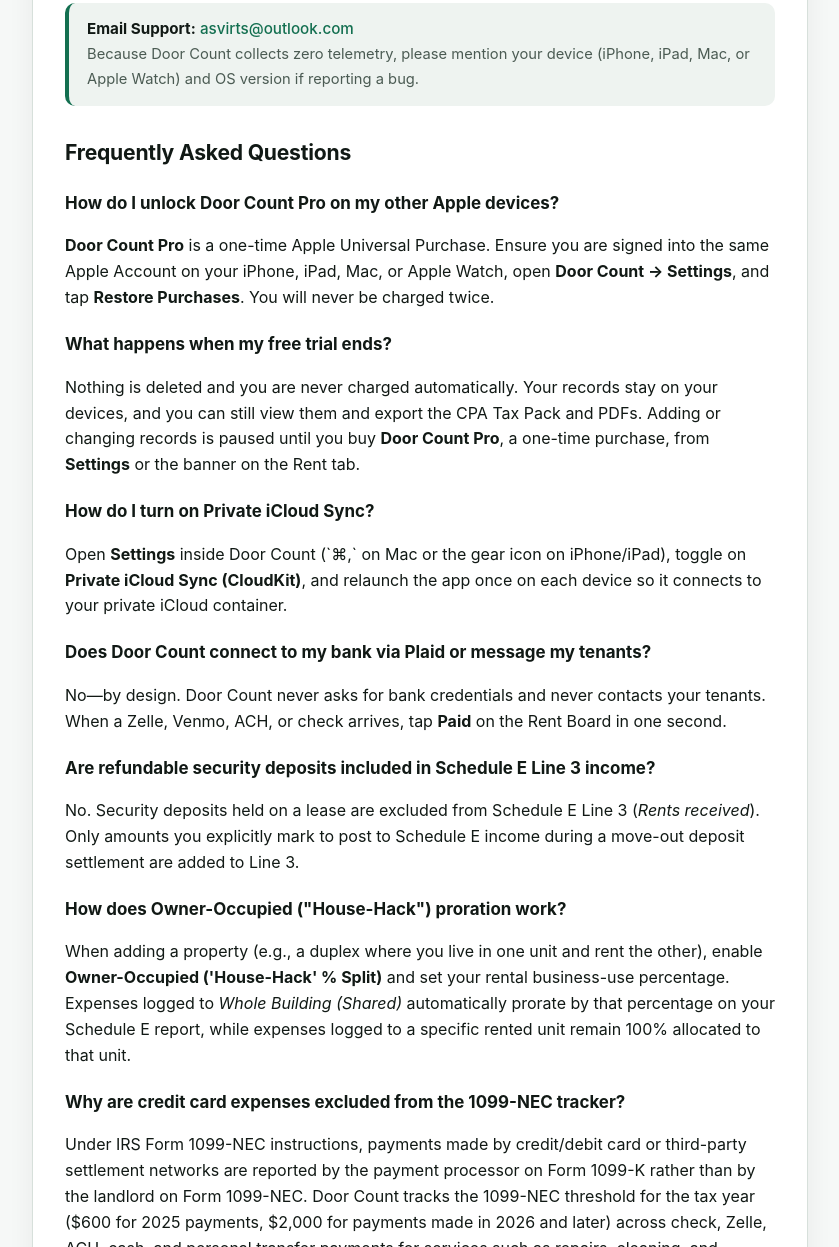
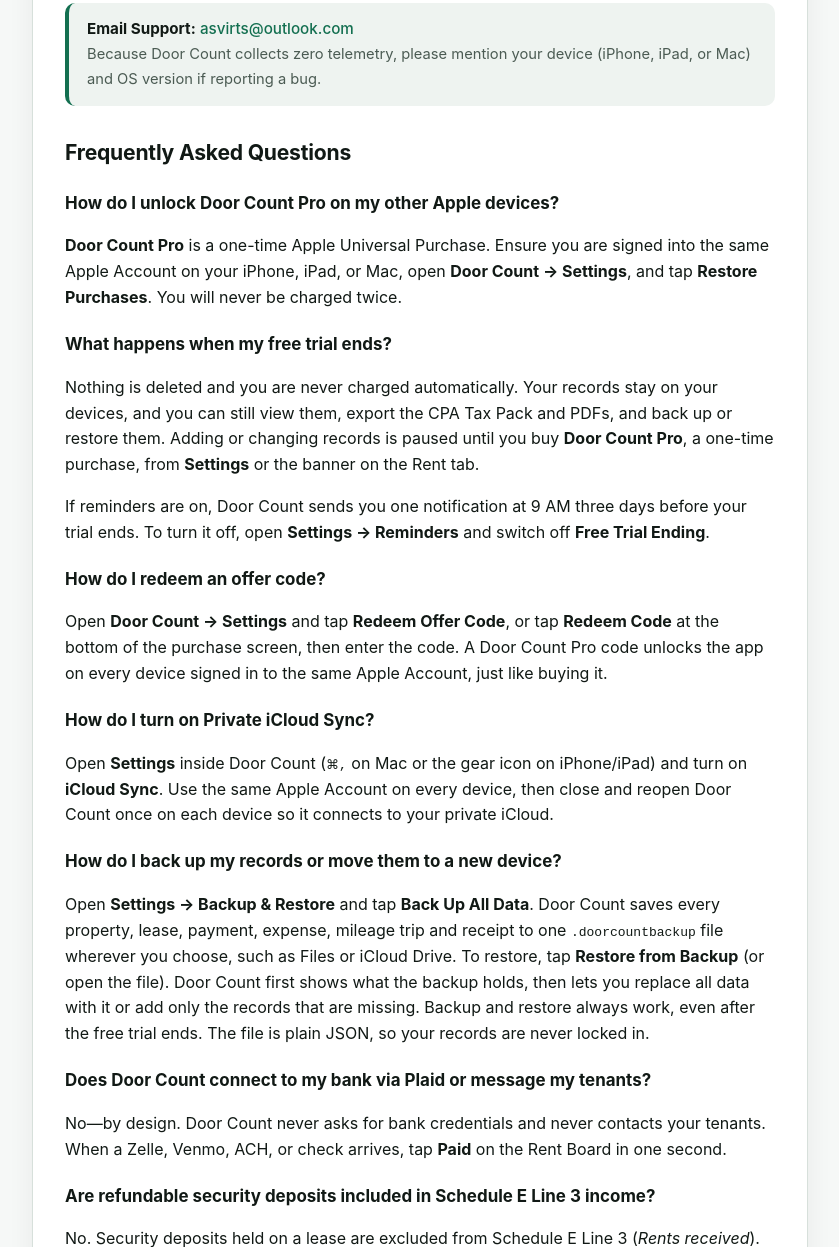
Before and after one commit to asvirts/door-count-privacy, a plain HTML site: page support.html in a window 1280 px wide. Shown: the part 344-1591 px from the top of the page, without its empty margins (220-1059 px from the left). Drawn offline with Linux system fonts and the light colour scheme.

Commit message:
Update pages for 1.0: no Apple Watch, backups, trial reminder, offer codes
Co-Authored-By: Claude Opus 5.5 <noreply@anthropic.com>

```diff
--- a/support.html
+++ b/support.html
@@ -4,7 +4,7 @@
   <meta charset="utf-8">
   <meta name="viewport" content="width=device-width, initial-scale=1">
   <title>Support &amp; FAQ — Door Count</title>
-  <meta name="description" content="Customer support, troubleshooting, iCloud Sync setup, and FAQs for Door Count on iPhone, iPad, Mac, and Apple Watch.">
+  <meta name="description" content="Customer support, troubleshooting, iCloud Sync setup, and FAQs for Door Count on iPhone, iPad, and Mac.">
   <link rel="icon" type="image/png" href="./app-icon.png">
   <link rel="stylesheet" href="./styles.css">
 </head>
@@ -32,24 +32,37 @@
 
       <div class="callout">
         <strong>Email Support:</strong> <a href="mailto:asvirts@outlook.com?subject=Door%20Count%20Support">asvirts@outlook.com</a><br>
-        <span class="muted">Because Door Count collects zero telemetry, please mention your device (iPhone, iPad, Mac, or Apple Watch) and OS version if reporting a bug.</span>
+        <span class="muted">Because Door Count collects zero telemetry, please mention your device (iPhone, iPad, or Mac) and OS version if reporting a bug.</span>
       </div>
 
       <h2>Frequently Asked Questions</h2>
 
       <h3>How do I unlock Door Count Pro on my other Apple devices?</h3>
       <p>
-        <strong>Door Count Pro</strong> is a one-time Apple Universal Purchase. Ensure you are signed into the same Apple Account on your iPhone, iPad, Mac, or Apple Watch, open <strong>Door Count → Settings</strong>, and tap <strong>Restore Purchases</strong>. You will never be charged twice.
+        <strong>Door Count Pro</strong> is a one-time Apple Universal Purchase. Ensure you are signed into the same Apple Account on your iPhone, iPad, or Mac, open <strong>Door Count → Settings</strong>, and tap <strong>Restore Purchases</strong>. You will never be charged twice.
       </p>
 
       <h3>What happens when my free trial ends?</h3>
       <p>
-        Nothing is deleted and you are never charged automatically. Your records stay on your devices, and you can still view them and export the CPA Tax Pack and PDFs. Adding or changing records is paused until you buy <strong>Door Count Pro</strong>, a one-time purchase, from <strong>Settings</strong> or the banner on the Rent tab.
+        Nothing is deleted and you are never charged automatically. Your records stay on your devices, and you can still view them, export the CPA Tax Pack and PDFs, and back up or restore them. Adding or changing records is paused until you buy <strong>Door Count Pro</strong>, a one-time purchase, from <strong>Settings</strong> or the banner on the Rent tab.
+      </p>
+      <p>
+        If reminders are on, Door Count sends you one notification at 9 AM three days before your trial ends. To turn it off, open <strong>Settings → Reminders</strong> and switch off <strong>Free Trial Ending</strong>.
+      </p>
+
+      <h3>How do I redeem an offer code?</h3>
+      <p>
+        Open <strong>Door Count → Settings</strong> and tap <strong>Redeem Offer Code</strong>, or tap <strong>Redeem Code</strong> at the bottom of the purchase screen, then enter the code. A Door Count Pro code unlocks the app on every device signed in to the same Apple Account, just like buying it.
       </p>
 
       <h3>How do I turn on Private iCloud Sync?</h3>
       <p>
-        Open <strong>Settings</strong> inside Door Count (`⌘,` on Mac or the gear icon on iPhone/iPad), toggle on <strong>Private iCloud Sync (CloudKit)</strong>, and relaunch the app once on each device so it connects to your private iCloud container.
+        Open <strong>Settings</strong> inside Door Count (<code>⌘,</code> on Mac or the gear icon on iPhone/iPad) and turn on <strong>iCloud Sync</strong>. Use the same Apple Account on every device, then close and reopen Door Count once on each device so it connects to your private iCloud.
+      </p>
+
+      <h3>How do I back up my records or move them to a new device?</h3>
+      <p>
+        Open <strong>Settings → Backup &amp; Restore</strong> and tap <strong>Back Up All Data</strong>. Door Count saves every property, lease, payment, expense, mileage trip and receipt to one <code>.doorcountbackup</code> file wherever you choose, such as Files or iCloud Drive. To restore, tap <strong>Restore from Backup</strong> (or open the file). Door Count first shows what the backup holds, then lets you replace all data with it or add only the records that are missing. Backup and restore always work, even after the free trial ends. The file is plain JSON, so your records are never locked in.
       </p>
 
       <h3>Does Door Count connect to my bank via Plaid or message my tenants?</h3>
```
Also changed, not shown: index.html (+7 -7 lines), privacy.html (+7 -7 lines).
